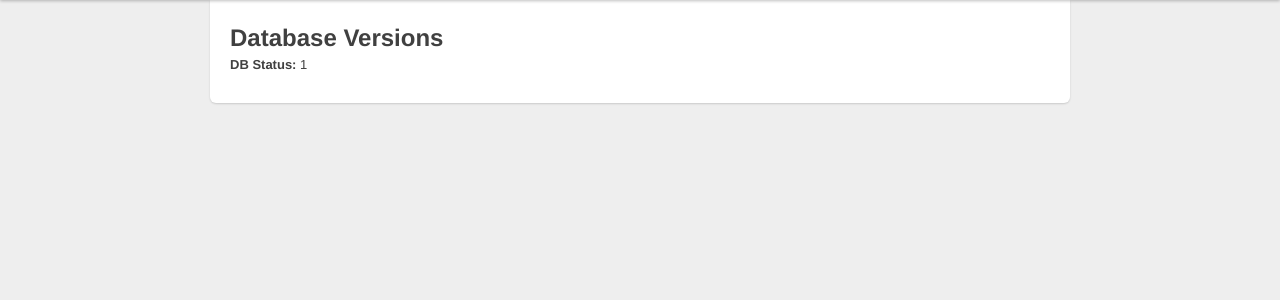
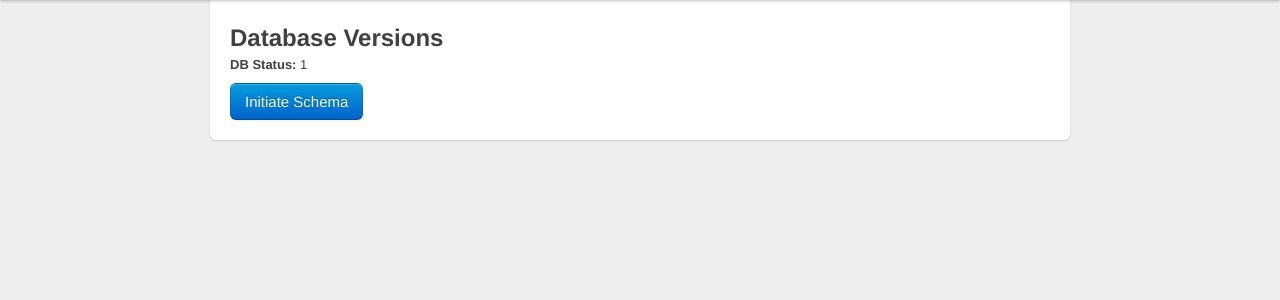
Before and after one commit to jgumbley/base_flask_project, a Flask app: template templates/sysadmin.html in a window 1280 px wide. Shown: the part 40-340 px from the top of the page. Run offline with Flask 2, Linux system fonts and the light colour scheme; the template is opened without the code that fills it: most values are stand-ins (such as "Sample title", 1, 10 or a date in 2020); some libraries are stand-ins or nearby versions.

Commit message:
add an action to create schema

```diff
--- a/app.py
+++ b/app.py
@@ -1,6 +1,7 @@
 from flask import Flask
 from flask import render_template
 from sqlalchemy.exc import ProgrammingError, OperationalError
+from werkzeug.utils import redirect
 from orm import orm, DatabaseVersion
 
 app = Flask(__name__)
@@ -20,19 +21,29 @@ class Qooz(object):
             version = orm.session.query(DatabaseVersion).first().version
             status = "OK, at version: " + str(version)
         except OperationalError:
-            status = "cannot connect to db"
+            status = "DB Connection Error"
         except ProgrammingError:
-            status = "not configured"
+            status = "Schema not initiated"
         return status
+
+    def initiate(self):
+        raise Exception
+
 
 from basic_auth import requires_auth
 
-@app.route('/sysadmin')
+@app.route('/sysadmin/')
 @requires_auth
 def sysadmin():
     q = Qooz()
     return render_template('sysadmin.html', db_ver_num = q.status())
 
+@app.route('/sysaction/initiate-schema')
+@requires_auth
+def sysaction():
+    q = Qooz()
+    q.initiate()
+    return redirect("/sysadmin/")
 
 if __name__ == '__main__':
     app.run(debug=True)
--- a/templates/sysadmin.html
+++ b/templates/sysadmin.html
@@ -24,6 +24,9 @@
       <div class="content">
           <h2>Database Versions</h2>
           <p><b>DB Status:  </b>{{ db_ver_num }}</p>
+
+            <a href="/sysaction/initiate-schema" class="btn large primary">Initiate Schema</a>
+
       </div>
 
 {% endblock %}
```
